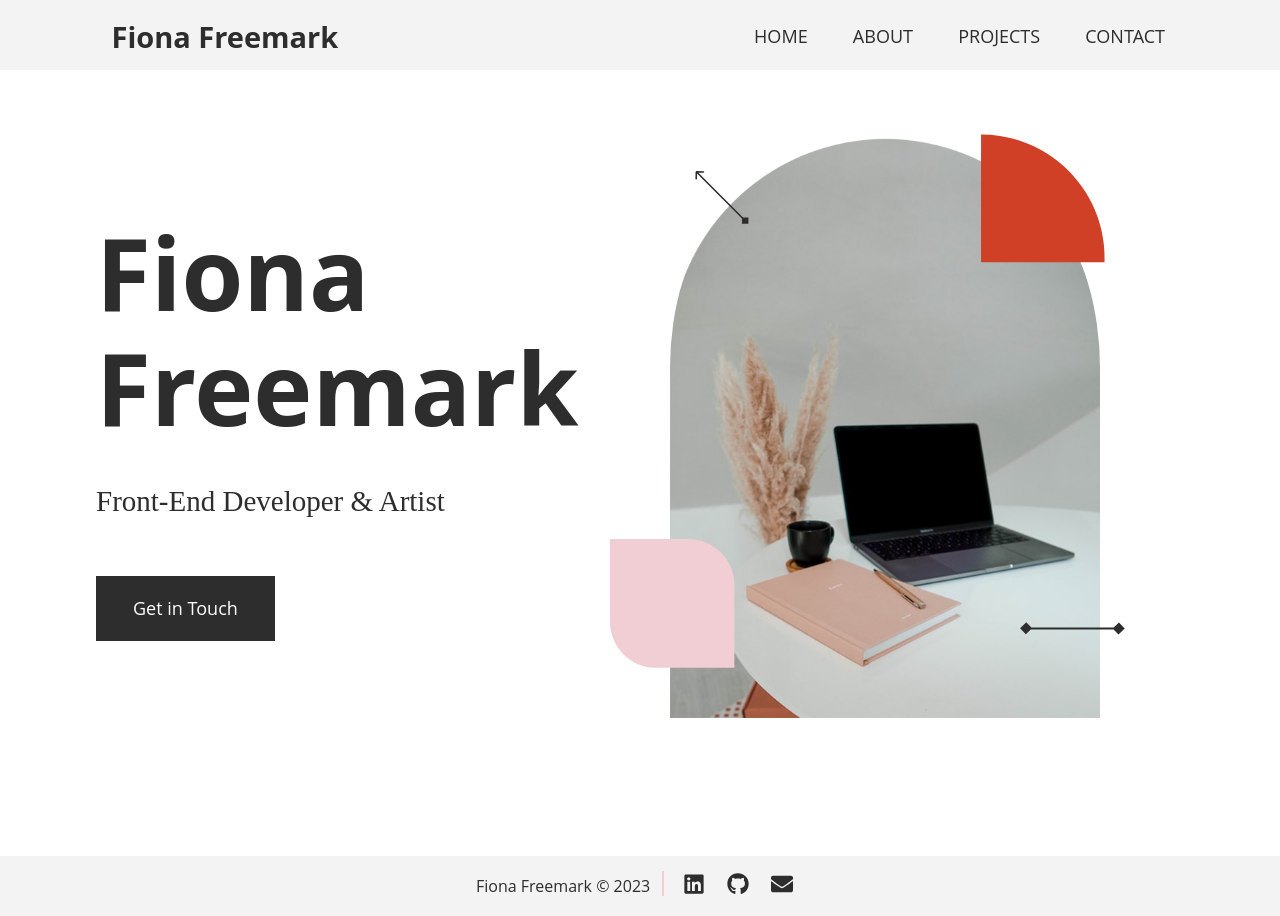
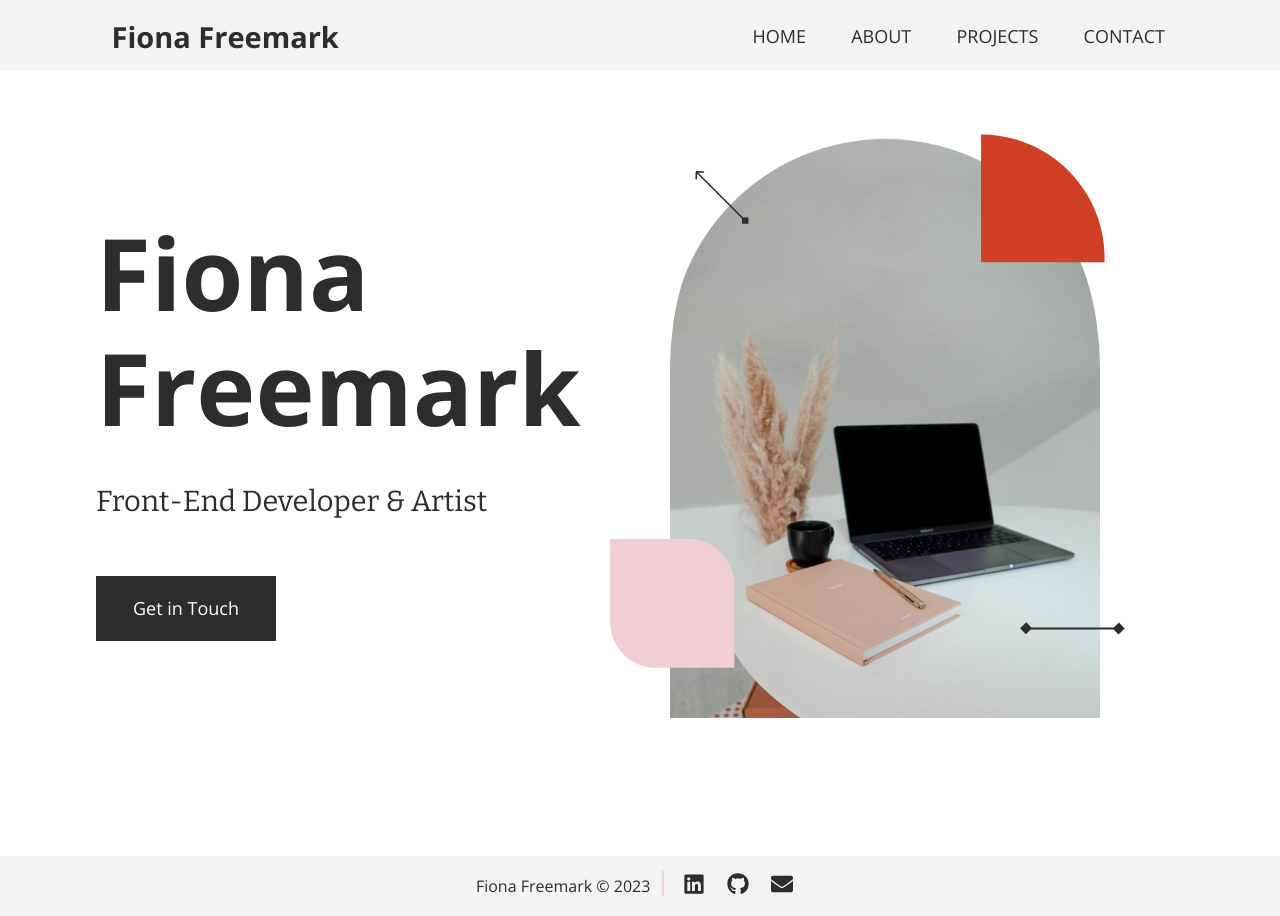
Before and after one commit to fionafreemark/freemark.dev, a React (Create React App) app: page / in a window 1280 px wide. Built offline with nearby package versions, Linux system fonts and the light colour scheme.

Commit message:
importing google fonts

```diff
--- a/src/sass/partials/_variables.scss
+++ b/src/sass/partials/_variables.scss
@@ -1,5 +1,6 @@
+@import url('https://fonts.googleapis.com/css2?family=Bitter:wght@300;400;700&family=Open+Sans:wght@400;700&display=swap');
+
 // Colours
-
 $transparent: #00000000;
 $black: #2D2D2D;
 $white: #FFFFFF;
@@ -25,5 +26,5 @@
 $fw-bold: 700;
 
 // Font Family
-$ff-headings: 'Open Sans', sans-serif; /* 700 & 700 Italic */
-$ff-body: 'Bitter',serif; /* in $fw-default 200, 300/400 */
+$ff-headings: 'Open Sans', sans-serif; /* 400, 700*/
+$ff-body: 'Bitter',serif; /* in 300/400/700 */
```
